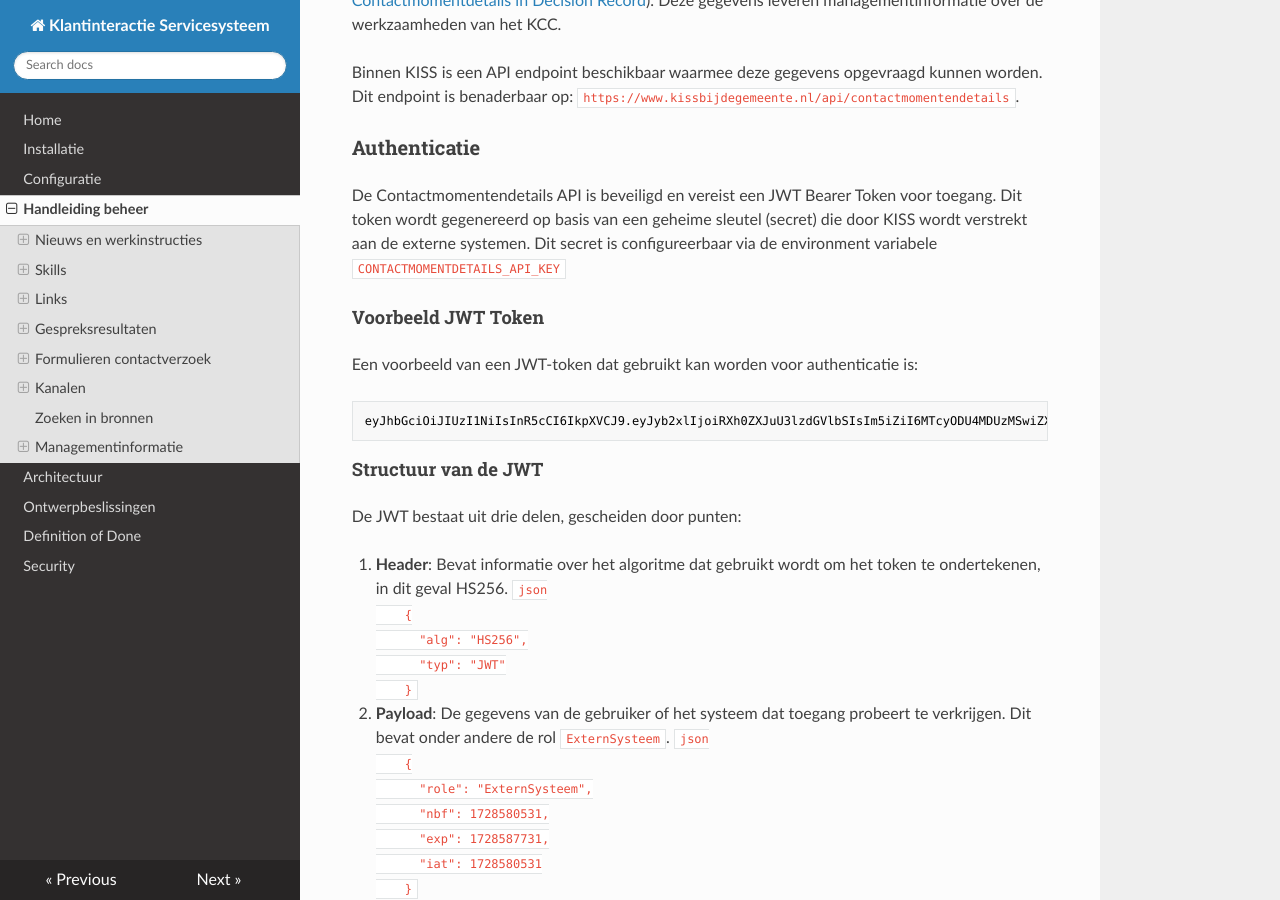
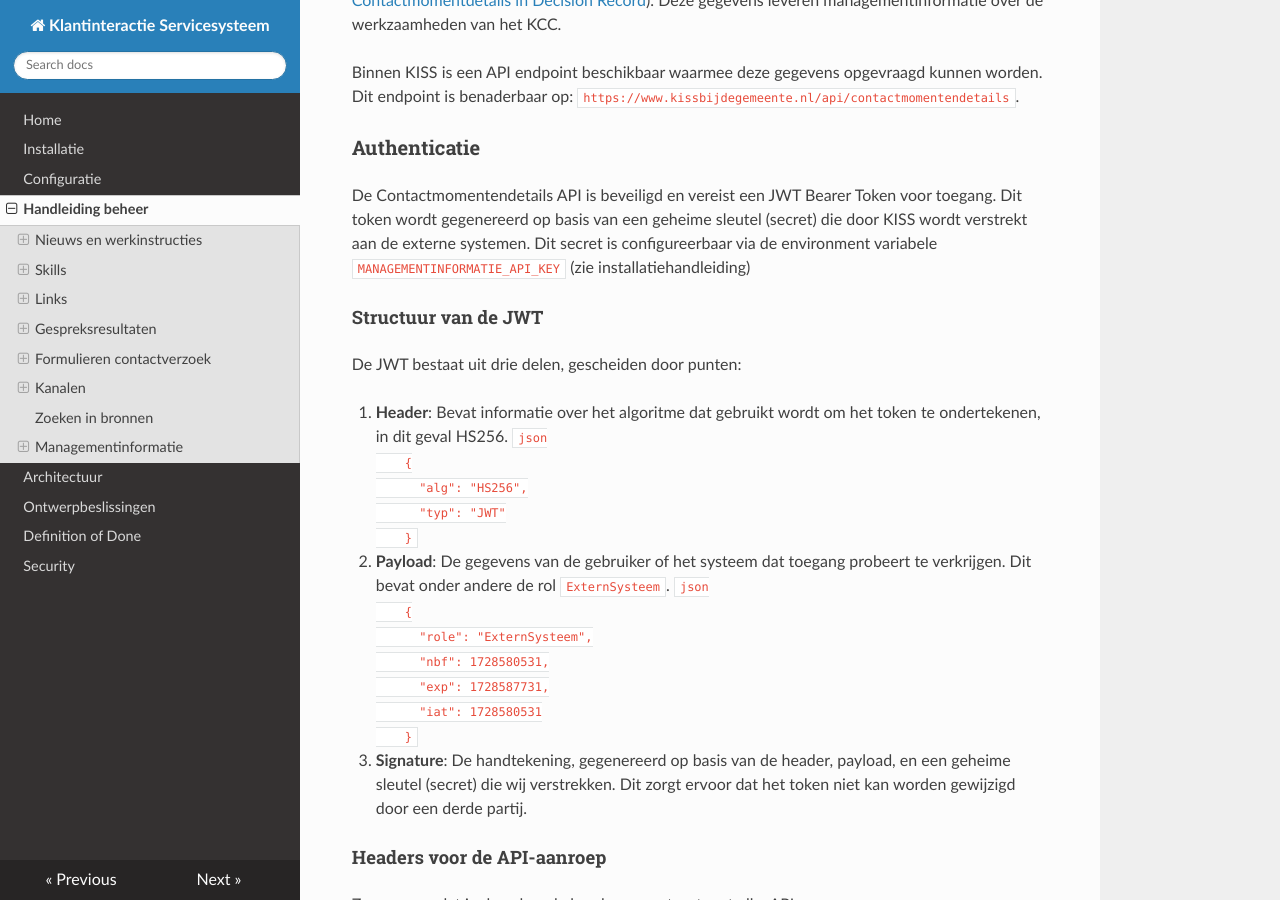
Before and after one commit to Klantinteractie-Servicesysteem/.github, an MkDocs documentation site: the page built from docs/MANUAL.md, in a window 1280 px wide and 900 px high, scrolled down 22543 px. Built offline with MkDocs 1.6.1, drawn with Linux system fonts in a browser that asks for light colours; nearby versions of some CDN libraries.

Commit message:
Update MANUAL.md

````diff
--- a/docs/MANUAL.md
+++ b/docs/MANUAL.md
@@ -333,15 +333,8 @@ Binnen KISS is een API endpoint beschikbaar waarmee deze gegevens opgevraagd kun
 
 ### Authenticatie
 
-De Contactmomentendetails API is beveiligd en vereist een JWT Bearer Token voor toegang. Dit token wordt gegenereerd op basis van een geheime sleutel (secret) die door KISS wordt verstrekt aan de externe systemen. Dit secret is configureerbaar via de environment variabele `CONTACTMOMENTDETAILS_API_KEY`
+De Contactmomentendetails API is beveiligd en vereist een JWT Bearer Token voor toegang. Dit token wordt gegenereerd op basis van een geheime sleutel (secret) die door KISS wordt verstrekt aan de externe systemen. Dit secret is configureerbaar via de environment variabele `MANAGEMENTINFORMATIE_API_KEY` (zie installatiehandleiding)
 
-#### Voorbeeld JWT Token
-
-Een voorbeeld van een JWT-token dat gebruikt kan worden voor authenticatie is:
-
-```
-eyJhbGciOiJIUzI1NiIsInR5cCI6IkpXVCJ9.eyJyb2xlIjoiRXh0ZXJuU3lzdGVlbSIsIm5iZiI6MTcyODU4MDUzMSwiZXhwIjoxNzI4NTg3NzMxLCJpYXQiOjE3Mjg1ODA1MzF9.QQNWDwsX9IeqCtqf_wFmJUW5iUJqGSPjYtOHWZG1RDc
-```
 
 #### Structuur van de JWT
 
````
